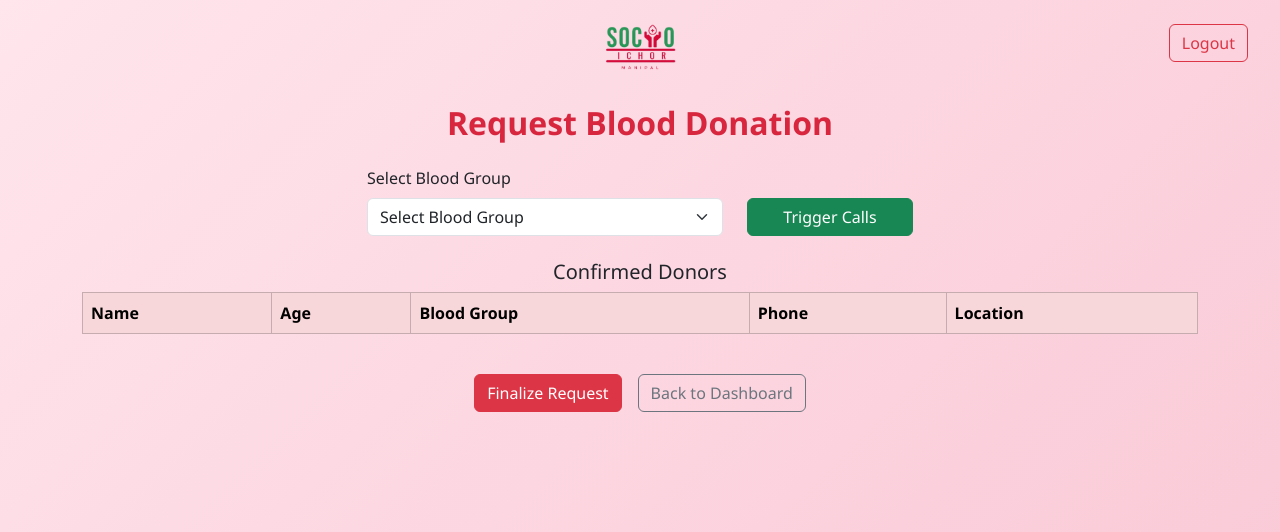
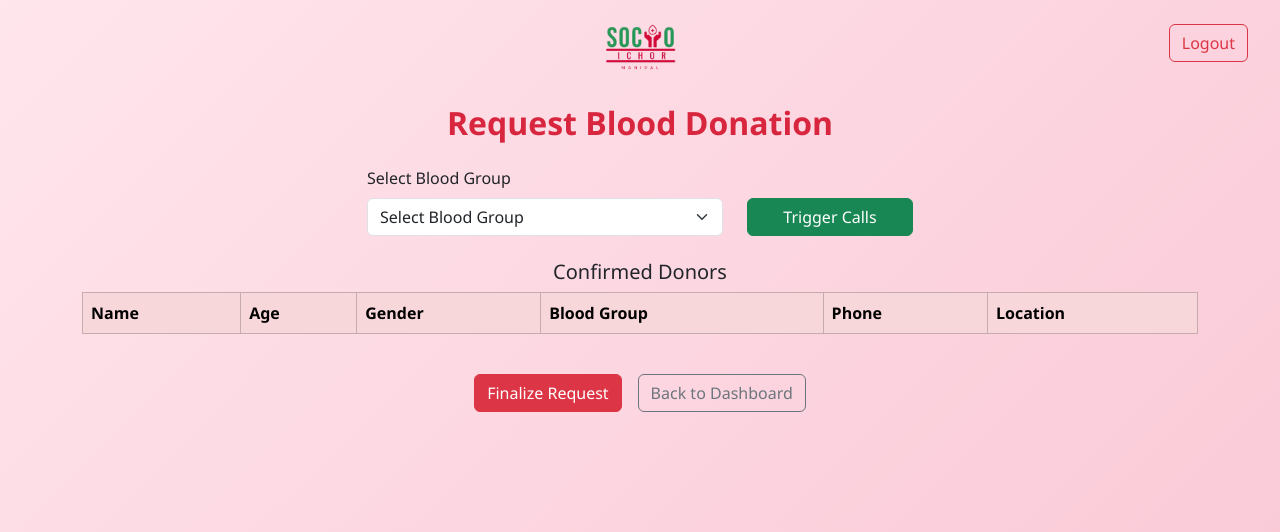
Before and after one commit to arnavt1605/IVR-Caller-System, a Flask app: page /request in a window 1280 px wide. Shown: the top 532 px of the page. Run offline with Flask 3, Linux system fonts and the light colour scheme; lists and menus that the app fills with data are empty; some libraries are stand-ins or nearby versions.

Commit message:
Added gender column to be displayed

```diff
--- a/templates/request.html
+++ b/templates/request.html
@@ -71,6 +71,7 @@
           <tr>
             <th>Name</th>
             <th>Age</th>
+            <th>Gender</th>
             <th>Blood Group</th>
             <th>Phone</th>
             <th>Location</th>
@@ -126,6 +127,7 @@
           <tr>
             <td>${donor.Name}</td>
             <td>${donor.Age}</td>
+            <td>${donor.Gender}</td>
             <td>${donor.Blood_Group}</td>
             <td>${donor.Phone_Number}</td>
             <td>${donor.Location || '-'}</td>
```
